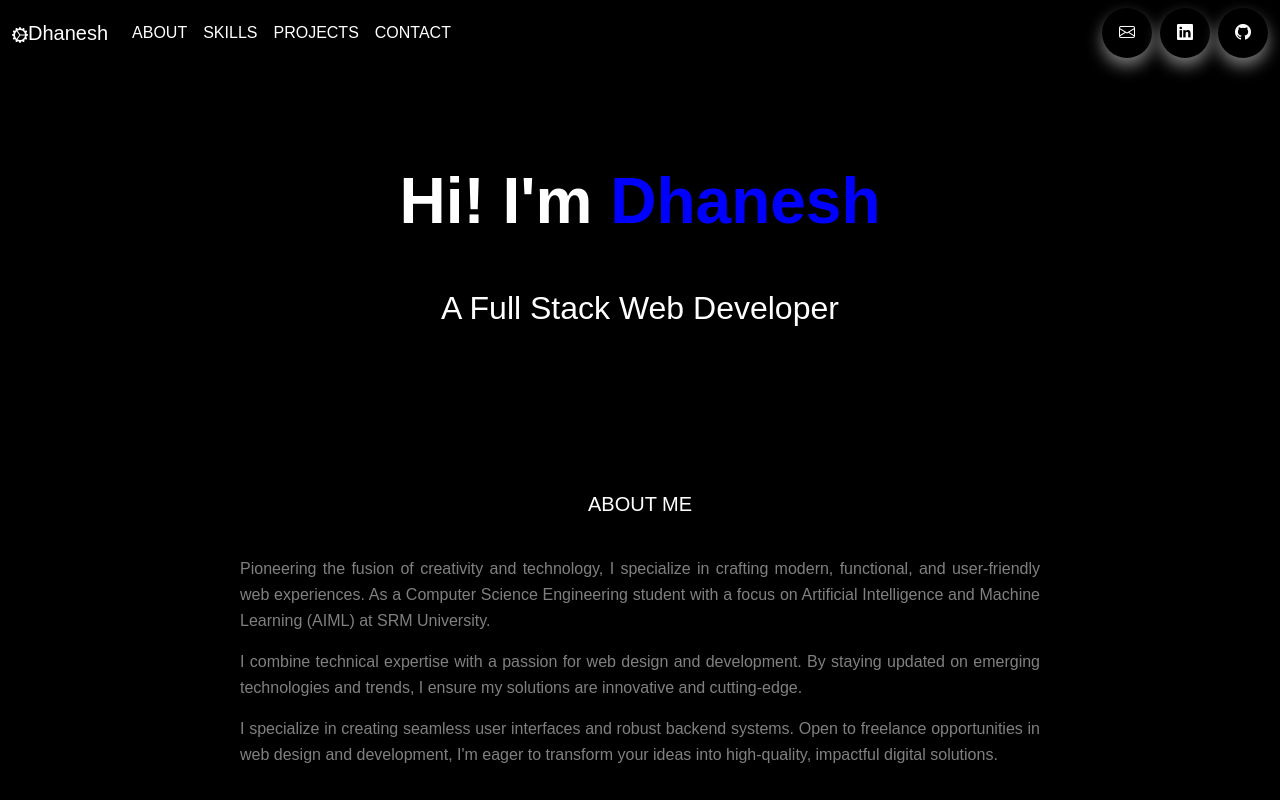
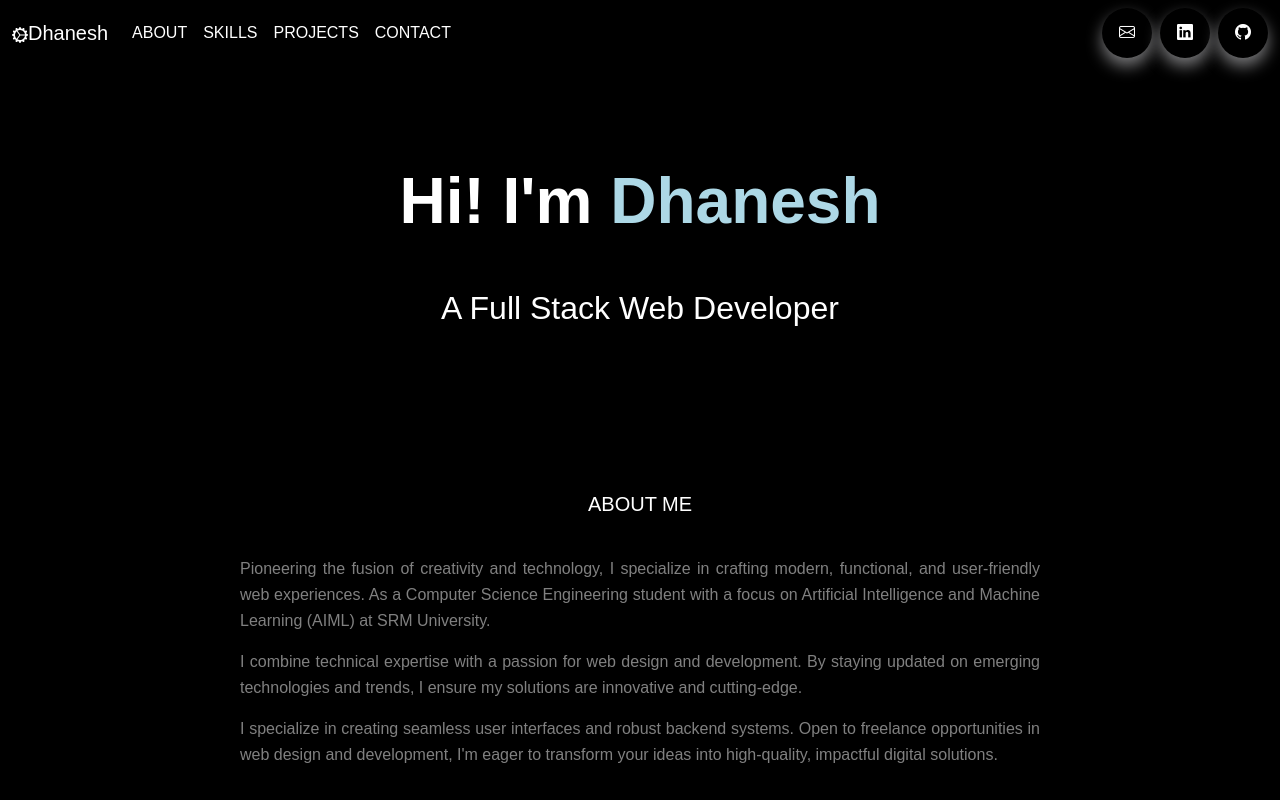
Before and after one commit to frankcastle026/Dhanesh, a React (Vite) app: page / in a window 1280 px wide. Shown: the top 800 px of the page. Built offline with nearby package versions, Linux system fonts and the light colour scheme.

Commit message:
Update About.css

```diff
--- a/src/About.css
+++ b/src/About.css
@@ -22,7 +22,7 @@
 #about-section .name {
   font-size: 4rem;
   font-weight: bold;
-  color: blue;
+  color: #ADD8E6;
 }
 
 #about-section .developer {
```
